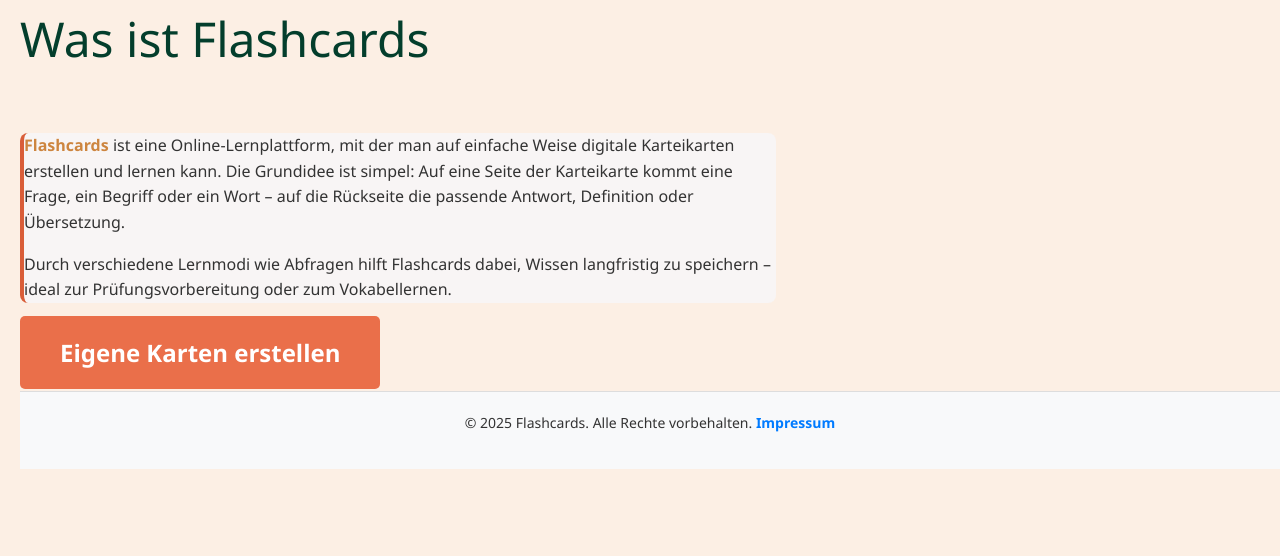
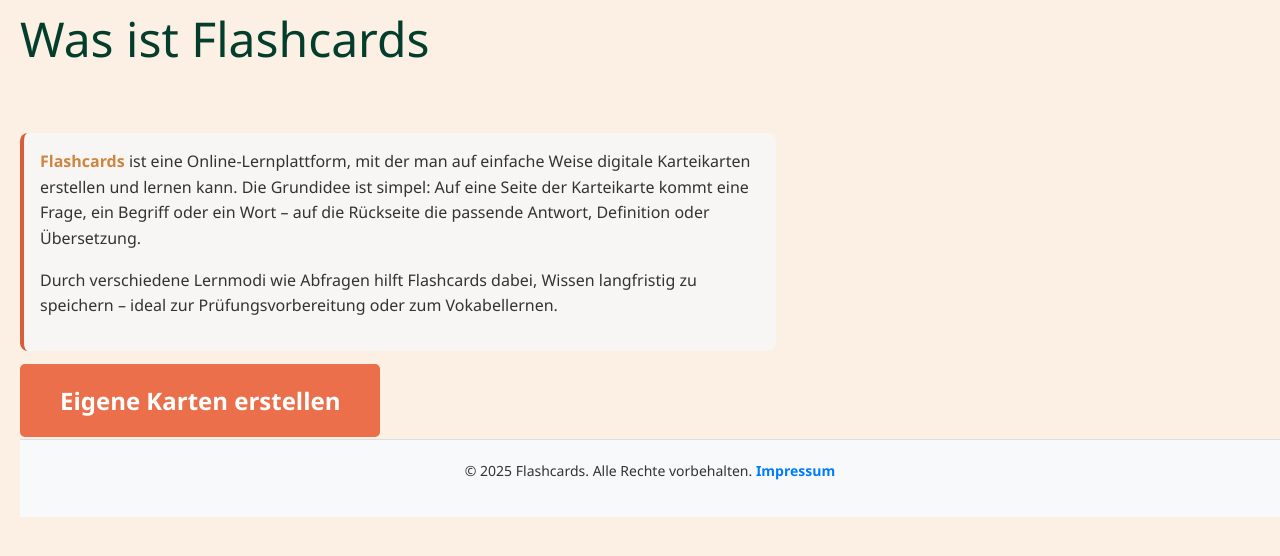
Before and after one commit to EliasResch/Flashcards, a PHP site: page / in a window 1280 px wide. Shown: the part 118-674 px from the top of the page. Run offline with PHP 8.4, Linux system fonts and the light colour scheme.

Commit message:
Update style.css

```diff
--- a/style.css
+++ b/style.css
@@ -103,7 +103,7 @@ h1 {
 .flashcards-info {
   background-color: #f8f5f5;
   border-left: 4px solid #d95d38;
-  padding: 1rem 1.rem;
+  padding: 1rem 1rem;
   margin: 2rem 0;
   border-radius: 8px;
   font-size: 1rem;
@@ -136,7 +136,6 @@ footer a:hover {
   text-decoration: underline;
 }
 
-/
 form {
   background-color: #ffffff;
   padding: 100px 200px;
@@ -146,7 +145,7 @@ form {
 }
 
 .styled-input {
-  border: 4px solid #007BFF;
+  border: 4px solid #007bff;
   padding: 20px;
   border-radius: 10px;
   font-size: 32px;
```
